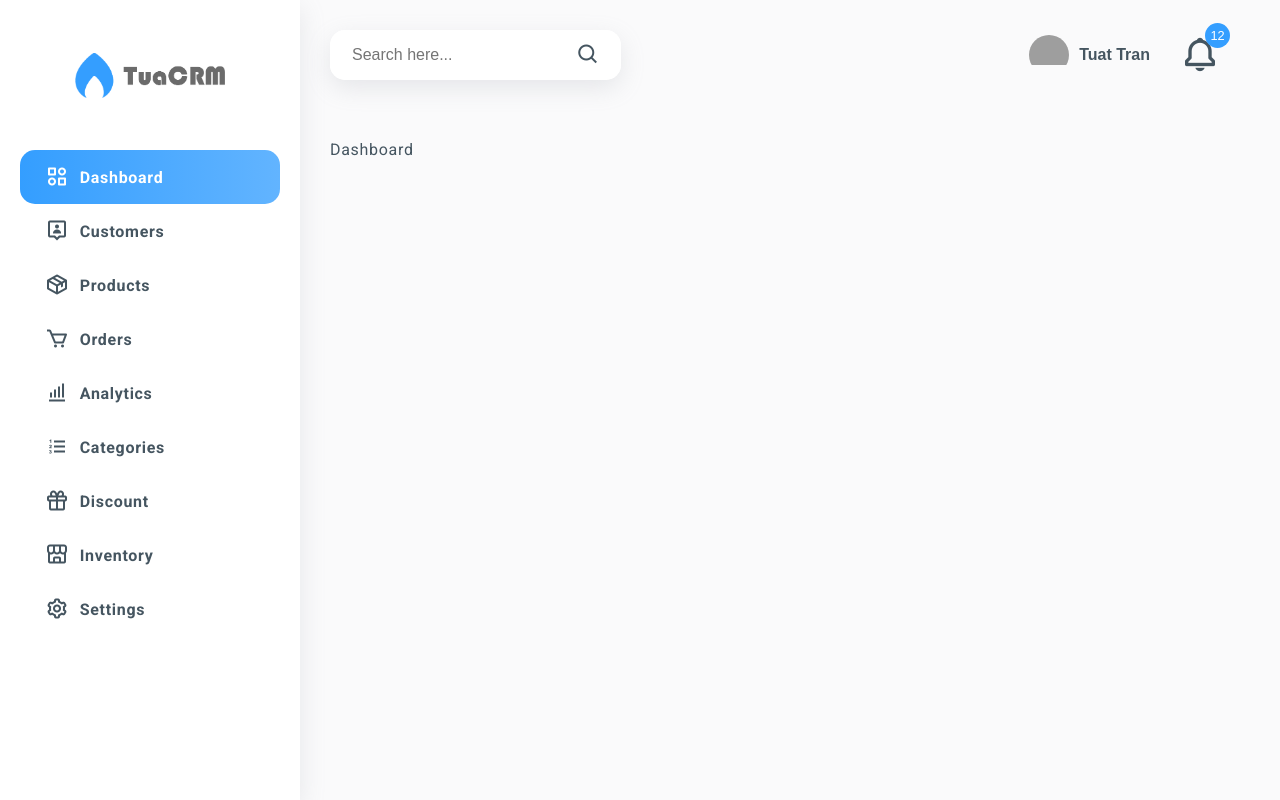
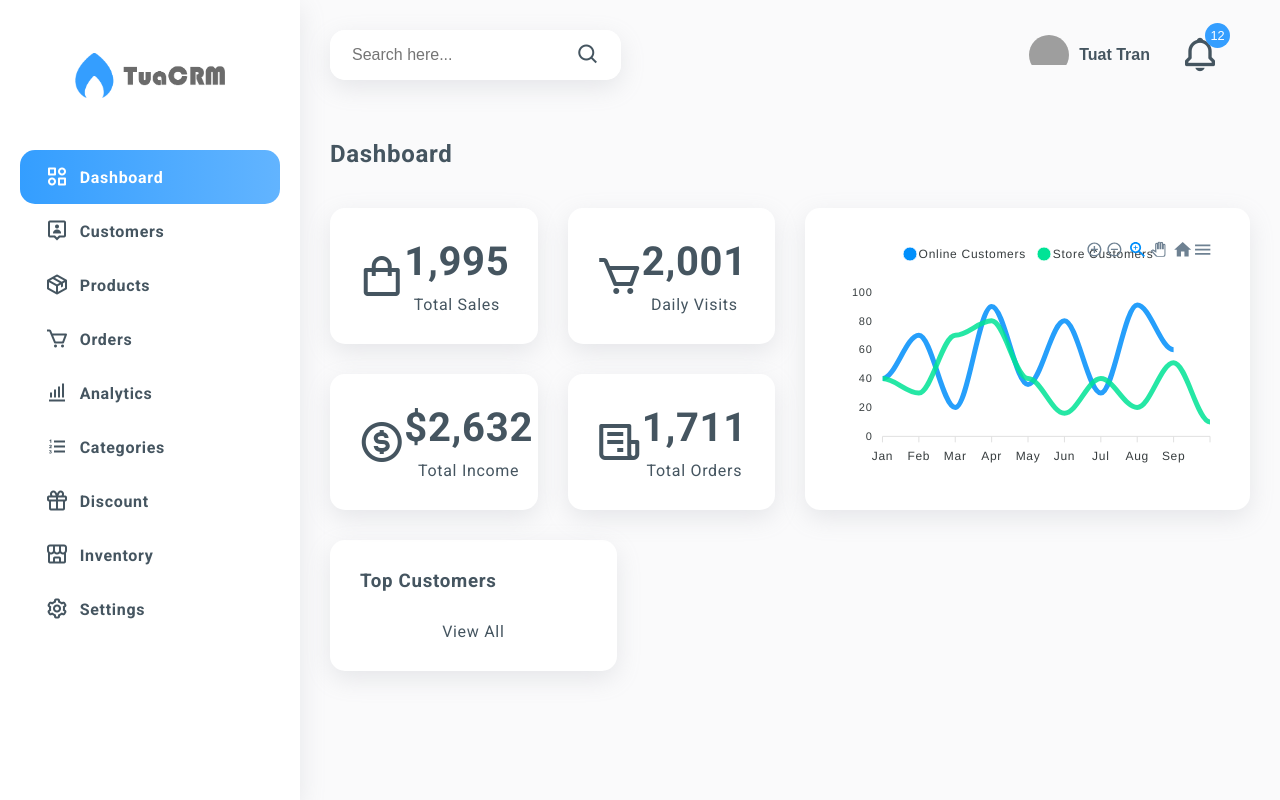
Before and after one commit to guilherme-mendonca-goncalves/dashboard, a React (Create React App) app: page / in a window 1280 px wide. Built offline with nearby package versions, Linux system fonts and the light colour scheme; grey boxes are pictures that could not be loaded.

Commit message:
Make Status Card

```diff
--- a/src/assets/css/index.css
+++ b/src/assets/css/index.css
@@ -57,3 +57,37 @@
 input:focus {
   border: 2px solid var(--main-color);
 }
+
+.page-header {
+  margin-bottom: 40px;
+  text-transform: capitalize;
+}
+
+.card {
+  padding: 30px;
+  margin-bottom: 30px;
+  background-color: var(--main-bg);
+  box-shadow: var(--box-shadow);
+  border-radius: var(--border-radius);
+}
+
+.full-height {
+  height: 100%;
+}
+
+.card.full-height {
+  height: calc(100% - 30px);
+}
+
+.card__header {
+  text-transform: capitalize;
+}
+
+.card__header ~ .card__body {
+  margin-top: 30px;
+}
+
+.card__footer {
+  text-align: center;
+  text-transform: capitalize;
+}
--- /dev/null
+++ b/src/components/StatusCard/StatusCard.css
@@ -0,0 +1,60 @@
+.status-card {
+  padding: 30px;
+  display: flex;
+  align-items: center;
+  background-color: var(--main-bg);
+  box-shadow: var(--box-shadow);
+  border-radius: var(--border-radius);
+  position: relative;
+  overflow: hidden;
+  z-index: 1;
+  transition: color 0.5s ease 0s;
+  margin-bottom: 30px;
+}
+
+.status-card__icon {
+  width: 30%;
+  height: 100%;
+  font-size: 3rem;
+  display: flex;
+  align-items: center;
+  justify-content: center;
+  z-index: 1;
+}
+
+.status-card__info {
+  flex-grow: 1;
+  text-align: center;
+  z-index: 1;
+  text-transform: capitalize;
+}
+
+.status-card__info > h4 {
+  font-size: 2.5rem;
+  margin-bottom: 10px;
+}
+
+.status-card::before {
+  content: "";
+  width: 100%;
+  padding-top: 100%;
+  border-radius: 50%;
+  background-image: linear-gradient(
+      to top right,
+      var(--main-color),
+      var(--second-color)
+  );
+  position: absolute;
+  left: -50%;
+  top: 0;
+  transform: scale(0);
+  transition: transform 0.8s ease 0s;
+}
+
+.status-card:hover::before {
+  transform: scale(3);
+}
+
+.status-card:hover {
+  color: var(--txt-white);
+}
--- /dev/null
+++ b/src/components/StatusCard/StatusCard.jsx
@@ -0,0 +1,18 @@
+import React from 'react'
+import './StatusCard.css'
+
+const StatusCard = (props) => {
+  return (
+    <div className='status-card'>
+      <div className="status-card__icon">
+        <i className={props.icon}></i>
+      </div>
+      <div className="status-card__info">
+        <h4>{props.count}</h4>
+        <span>{props.title}</span>
+      </div>
+    </div>
+  )
+}
+
+export default StatusCard
--- /dev/null
+++ b/src/components/StatusCard/index.js
@@ -0,0 +1 @@
+export { default as StatusCard } from './StatusCard';
--- a/src/pages/DashboardPage.jsx
+++ b/src/pages/DashboardPage.jsx
@@ -1,9 +1,85 @@
 import React from 'react'
+import statusCards from '../assets/JsonData/status-card-data.json'
+import { StatusCard } from '../components/StatusCard'
+import Chart from 'react-apexcharts'
+import { Link } from 'react-router-dom'
+
+const chartOptions = {
+  series: [{
+    name: 'Online Customers',
+    data: [40,70,20,90,36,80,30,91,60]
+  }, {
+    name: 'Store Customers',
+    data: [40, 30, 70, 80, 40, 16, 40, 20, 51, 10]
+  }],
+  opttions: {
+    color: ['#6ab04c', '#2980b9'],
+    chart: {
+      background: 'transparent'
+    },
+    dataLabels: {
+      enabled: false
+    },
+    stroke: {
+      curve: 'smooth'
+    },
+    xaxis: {
+      categories: ['Jan', 'Feb', 'Mar', 'Apr', 'May', 'Jun', 'Jul', 'Aug', 'Sep']
+    },
+    legend: {
+      position: 'top',
+    },
+    grid: {
+        show: false
+    }
+  }
+}
 
 const Dashboard = () => {
   return (
     <div>
-      Dashboard
+      <h2 className="page-header">Dashboard</h2>
+      <div className="row">
+        <div className="col-6">
+          <div className="row">
+            {
+              statusCards.map((item, index) => (
+                <div className="col-6">
+                  <StatusCard
+                    icon={item.icon}
+                    count={item.count}
+                    title={item.title}
+                  />
+                </div>
+              ))
+            }
+          </div>
+        </div>
+        <div className="col-6">
+          <div className="card full-height">
+            {/*chart*/}
+            <Chart
+              options={chartOptions.opttions}
+              series={chartOptions.series}
+              type='line'
+              height='100%'
+            />
+          </div>
+        </div>
+        <div className="col-4">
+          <div className="card">
+            <div className="card__header">
+              <h3>top customers</h3>
+            </div>
+            <div className="card__body">
+              {/* table */}
+            </div>
+            <div className="card__footer">
+              <Link to='/'>view all</Link>
+            </div>
+          </div>
+        </div>
+      </div>
     </div>
   )
 }
```
